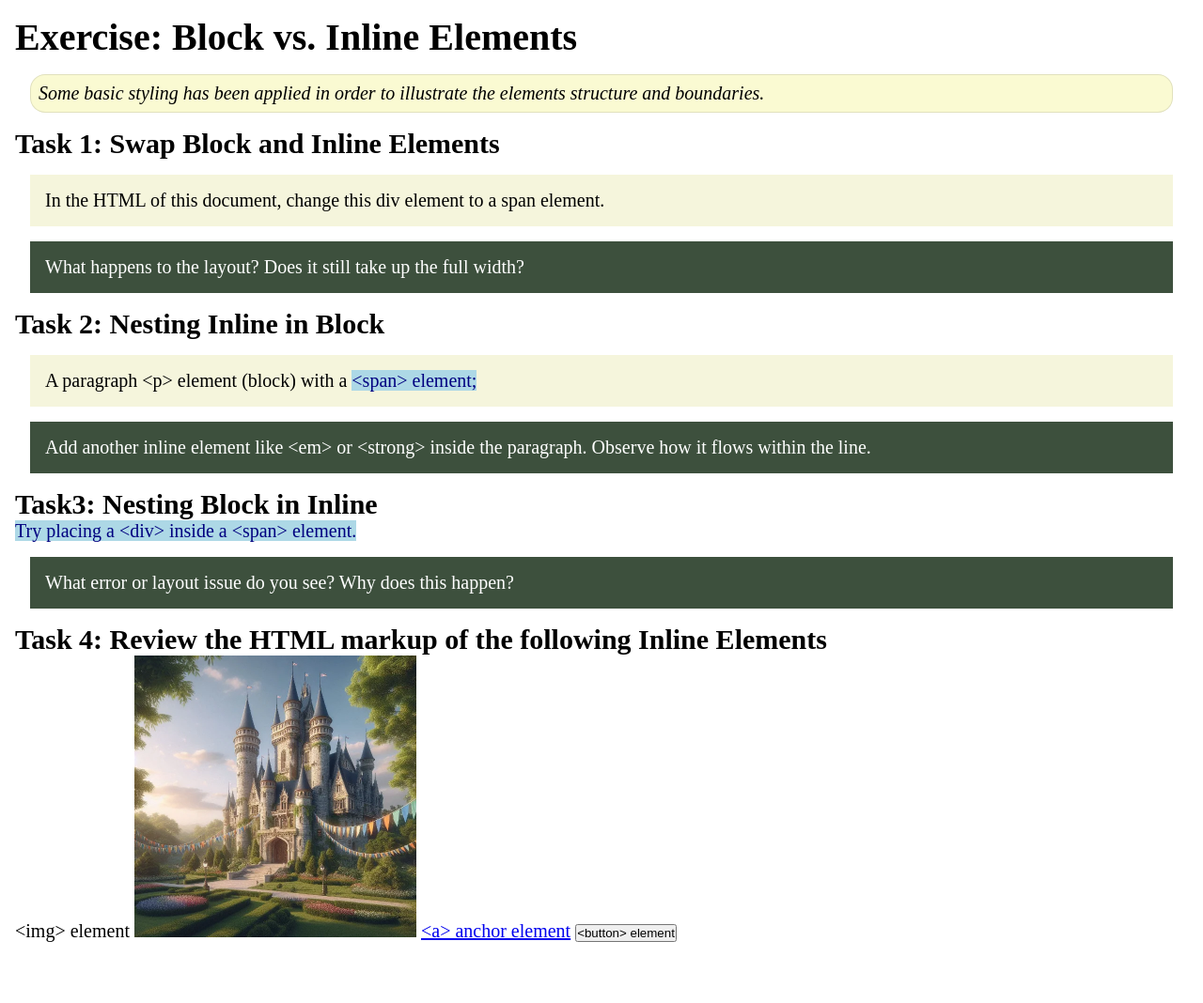
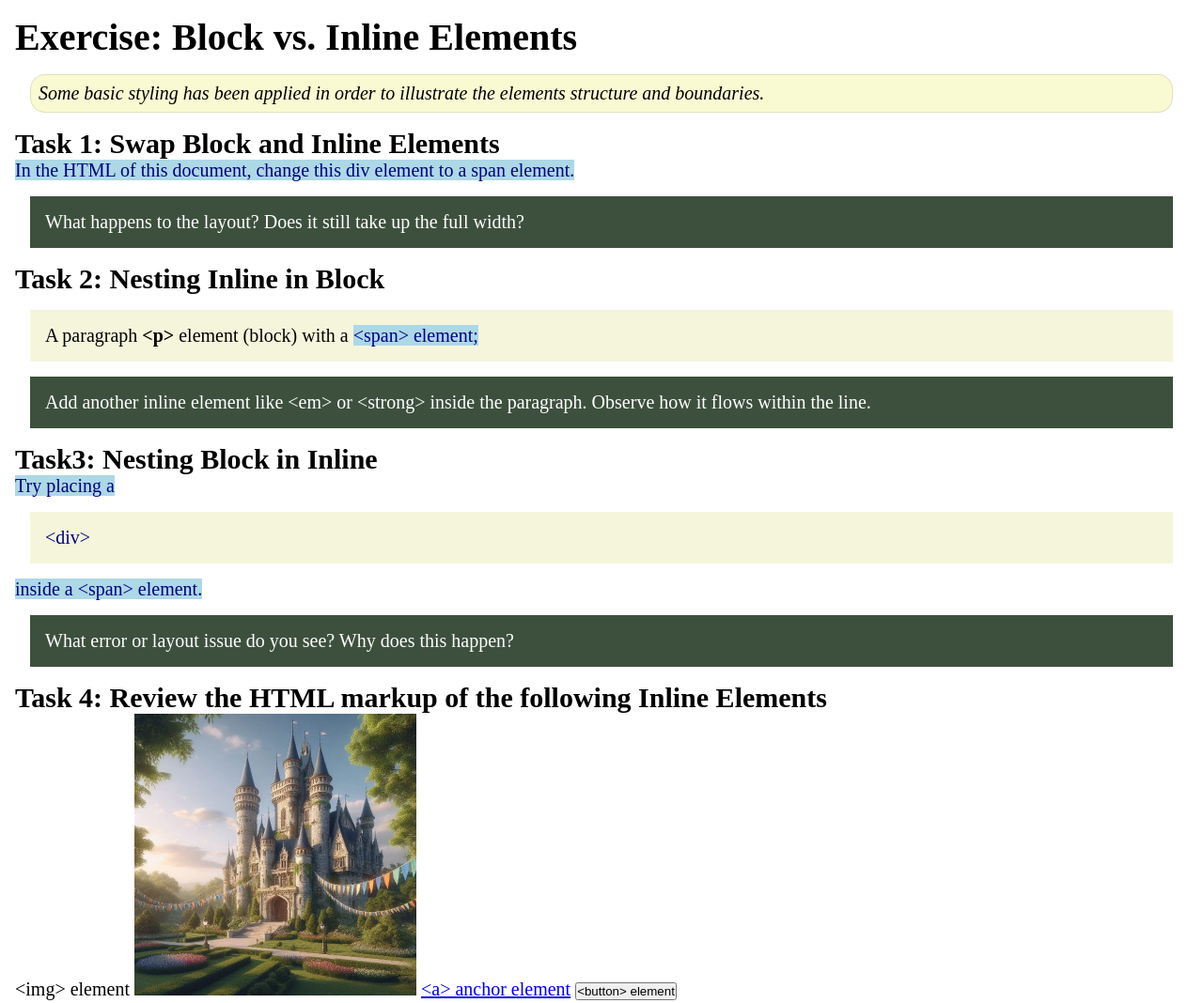
Before and after one commit to ofonsecam/wdd130, a plain HTML site: page week02/block-vs-inline.html in a window 1280 px wide. Shown: the whole page at 94% size. Before the commit the page ends 1019 px from the top, so only its background shows below. Drawn offline with Linux system fonts and the light colour scheme.

Commit message:
Practice Homework number 2 completed

```diff
--- a/week02/block-vs-inline.html
+++ b/week02/block-vs-inline.html
@@ -12,24 +12,25 @@
     <main>
         <h1>Exercise: Block vs. Inline Elements</h1>
         <p class="note">Some basic styling has been applied in order to illustrate the elements structure and
-            boundaries.</p>
+            boundaries.
+        </p>
 
         <h2>Task 1: Swap Block and Inline Elements</h2>
-        <div>In the HTML of this document, change this div element to a span element.</div>
+        <span>In the HTML of this document, change this div element to a span element.</span>
 
         <p class="question">What happens to the layout? Does it still take up the full width?</p>
 
         <h2>Task 2: Nesting Inline in Block</h2>
-        <p>A paragraph &lt;p&gt; element (block) with a <span>&lt;span&gt; element;</span></p>
+        <p>A paragraph <strong>&lt;p&gt;</strong> element (block) with a <span>&lt;span&gt; element;</span></p>
         <p class="question">Add another inline element like &lt;em&gt; or &lt;strong&gt; inside the paragraph. Observe
             how it flows within the line.</p>
 
         <h2>Task3: Nesting Block in Inline</h2>
-        <span>Try placing a &lt;div&gt; inside a &lt;span&gt; element.</span>
-            <p class="question">What error or layout issue do you see? Why does this happen?</p>
+        <span>Try placing a <div>&lt;div&gt;</div> inside a &lt;span&gt; element.</span>
+        <p class="question">What error or layout issue do you see? Why does this happen?</p>
 
 
-            <h2>Task 4: Review the HTML markup of the following Inline Elements</h2>
+        <h2>Task 4: Review the HTML markup of the following Inline Elements</h2>
         &lt;img&gt; element
         <img src="images/castle.webp" alt="placeholder image (images are inline)" width="300" height="300">
         <a href="https://churchofjesuschrist.org">&lt;a&gt; anchor element</a>
```
Also changed, not shown: index.html (+5 -2 lines).
